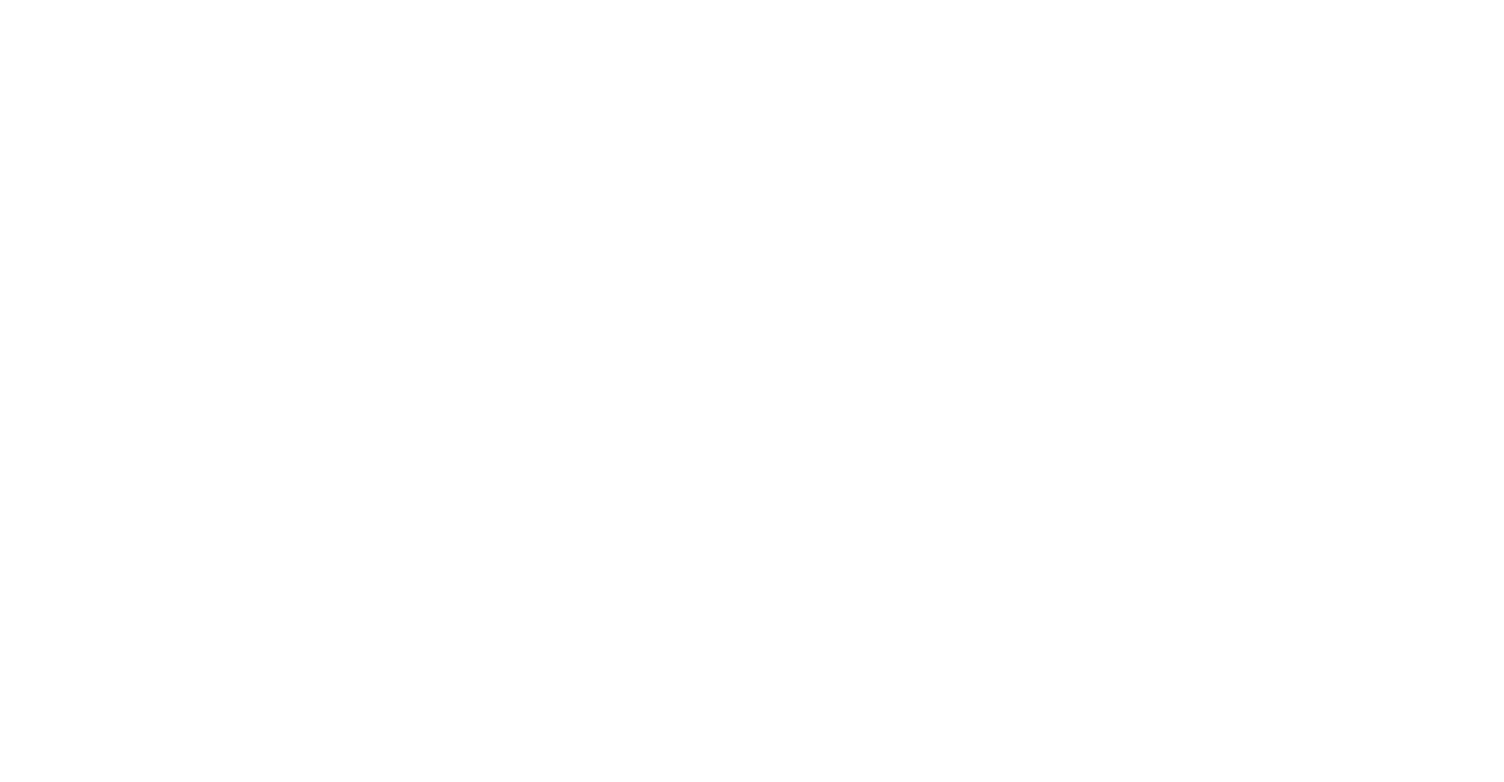
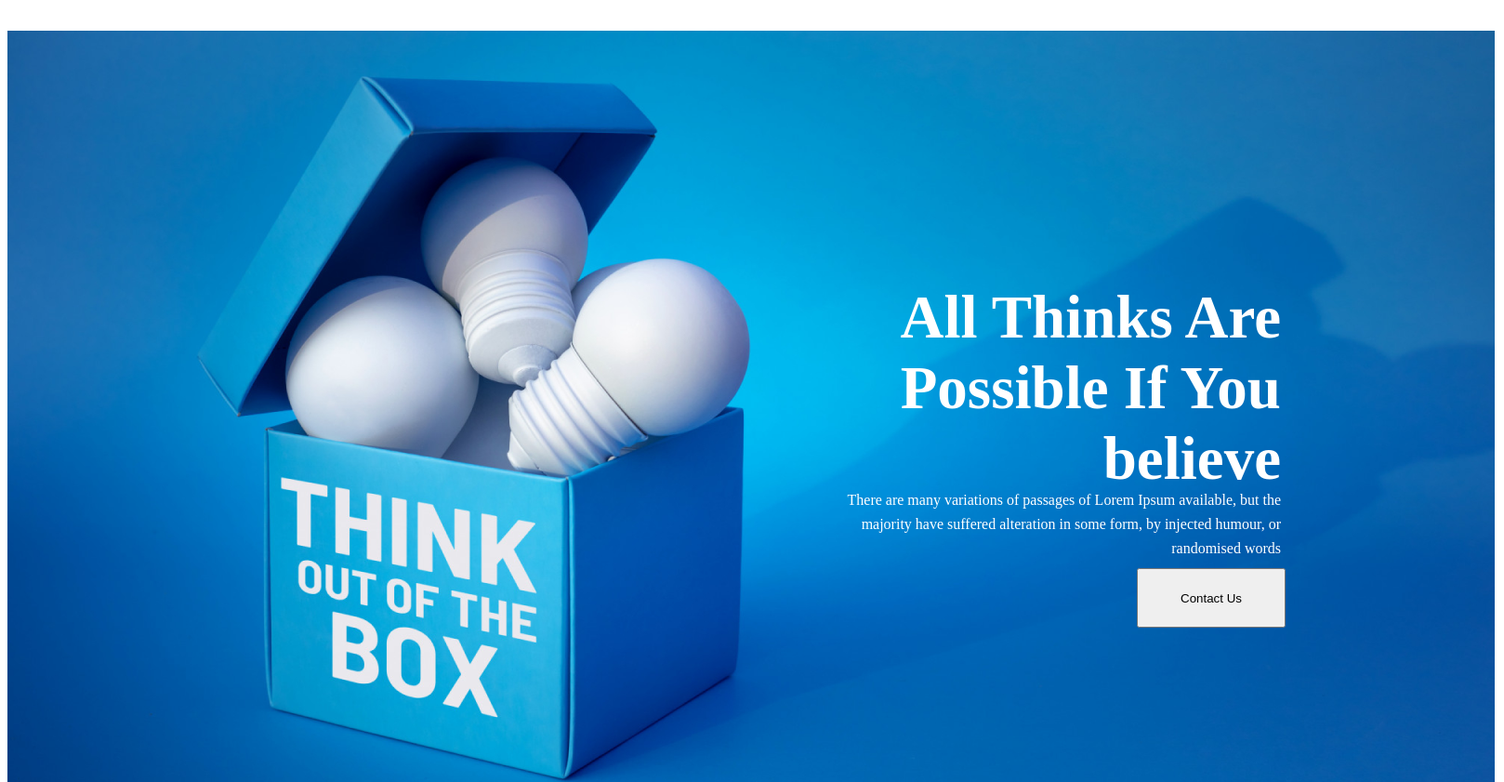
Before and after one commit to Lokkhon369/my-dream, a plain HTML site: page index.html in a window 1280 px wide. Shown: the whole page at 93% size, 1618 px wide, since content can reach past the window. Before the commit the page ends 800 px from the top, so only its background shows below. Drawn offline with Linux system fonts and the light colour scheme.

Commit message:
addad main

```diff
--- a/index.html
+++ b/index.html
@@ -6,17 +6,24 @@
     <meta name="viewport" content="width=device-width, initial-scale=1.0">
     <title>My Dream</title>
     <link rel="stylesheet" href="style/style.css">
+    <link rel="preconnect" href="https://fonts.googleapis.com"><link rel="preconnect" href="https://fonts.gstatic.com" crossorigin><link href="https://fonts.googleapis.com/css2?family=Open+Sans&family=Rowdies&display=swap" rel="stylesheet">
 </head>
 <body>
+    <!-- head in website -->
     <header>
-         <div>
-            <h2></h2>
-            <p></p>
-            <img src="" alt="">
+         <div class="head">
+            <h2 class="title">All Thinks Are Possible If You believe</h2>
+            <p class="sub-title">There are many variations of passages of Lorem Ipsum available, but the majority have suffered alteration in some form, by injected humour, or randomised words</p>
+            <input class="contact-us" type="button" value="Contact Us">
          </div>
+
     </header>
     <main>
-
+        <!-- My failures of previous year -->
+        <section>
+            <h2 class="section-title">My failures of previous year</h2>
+            <p class="section-p">Contrary to popular belief, Lorem Ipsum is not simply random text. It has roots in a piece of classical Latin literature from 45 BC, making it over 2000 years old. Richard McClintock.</p>
+        </section>
     </main>
     <footer>
 
--- a/style/style.css
+++ b/style/style.css
@@ -0,0 +1,58 @@
+/* header style */
+.head{
+    background-image: url("../banner/banner3.png");
+    width: 1600px;
+    height: 808px;
+    margin: 0;
+    position: absolute;
+}
+.title{
+    color: #FFFFFF;
+    position: absolute;
+width: 525px;
+height: 228px;
+left: 845px;
+top: 216px;
+
+font-style: normal;
+font-weight: 700;
+font-size: 65px;
+line-height: 76px;
+text-align: right;
+}
+.sub-title{
+    position: absolute;
+width: 494px;
+height: 78px;
+left: 876px;
+top: 468px;
+
+font-style: normal;
+font-weight: 400;
+font-size: 16px;
+line-height: 26px;
+margin-top: 24px;
+margin-bottom: 30px;
+text-align: right;
+
+color: #FFFFFF;
+
+
+}
+.contact-us{
+    text-align:center;
+    width: 160px;
+height: 64px;
+margin: 578px 235px 165px 1215px;
+}
+/* My failures of previous year */
+
+.section-title{
+    color: #151414;
+    font-weight: 700;
+    font-size: 40px;
+
+}
+.section-p{
+
+}
```
